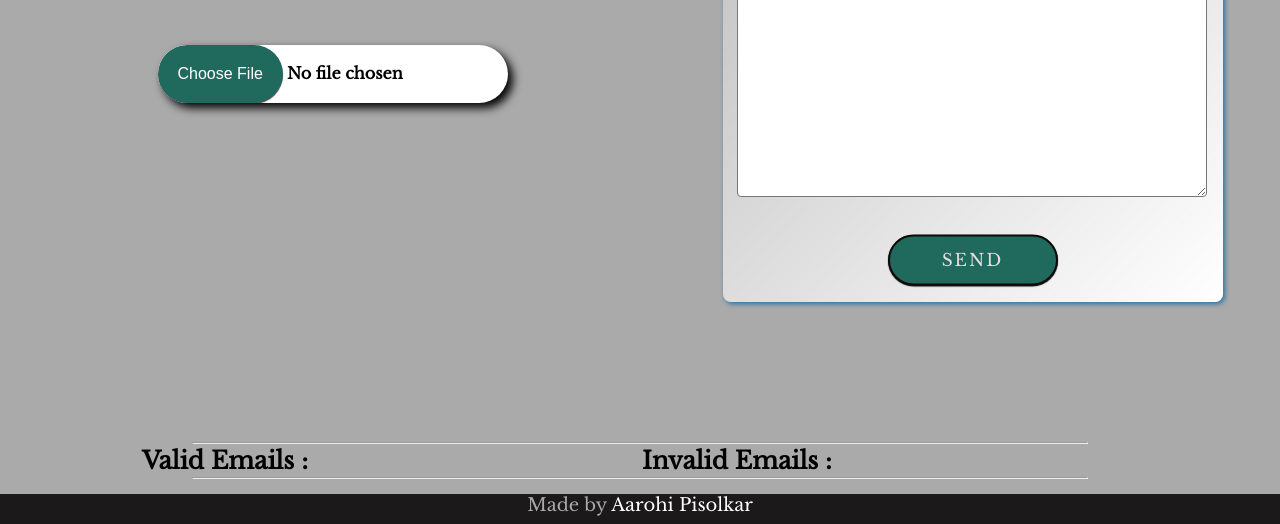
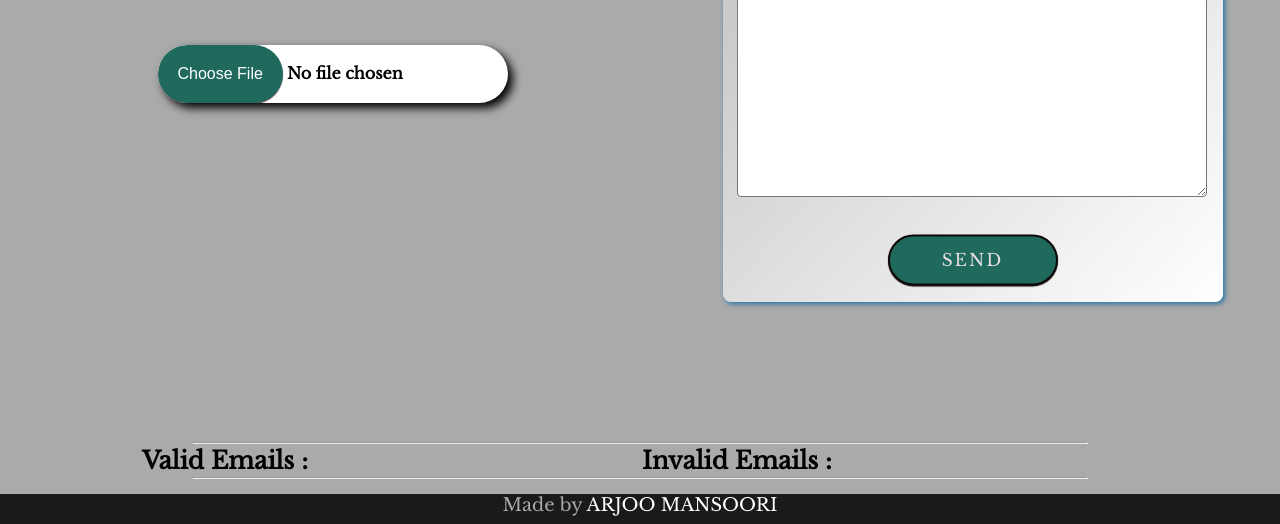
Before and after one commit to Arzookh/mail_mass, a plain HTML site: page index.html in a window 1280 px wide. Shown: the part 447-971 px from the top of the page. Drawn offline with nearby package versions, Linux system fonts and the light colour scheme.

Commit message:
Update index.html

```diff
--- a/index.html
+++ b/index.html
@@ -89,7 +89,8 @@
     </script>
     <div class="footer-basic">
         <footer>
-            <p class="copyright">Made by <a href="" target="_blank">Aarohi Pisolkar</a></p>
+            <p class="copyright">Made by <a href="" target="_blank">ARJOO MANSOORI</a></p>
+
         </footer>
     </div>
 
```
